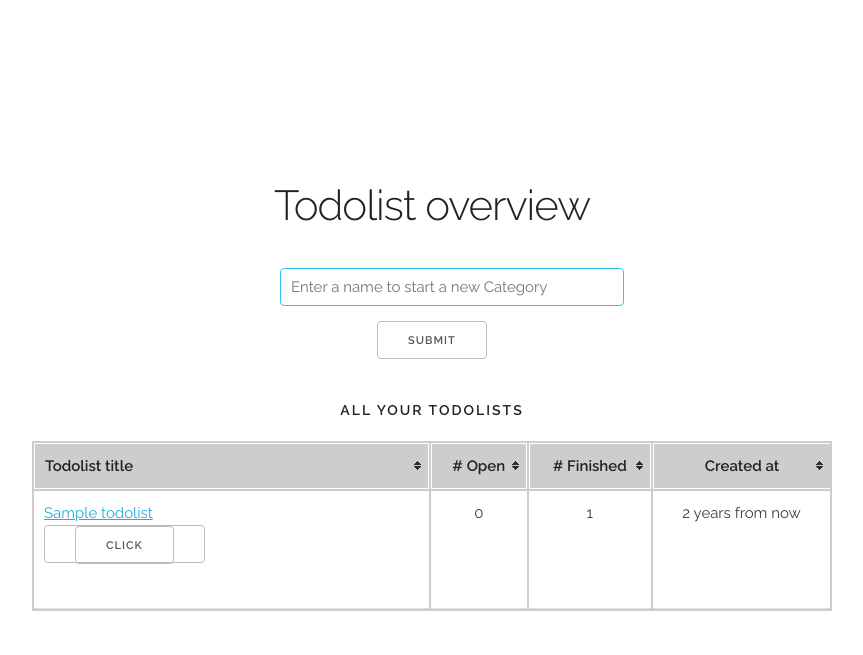
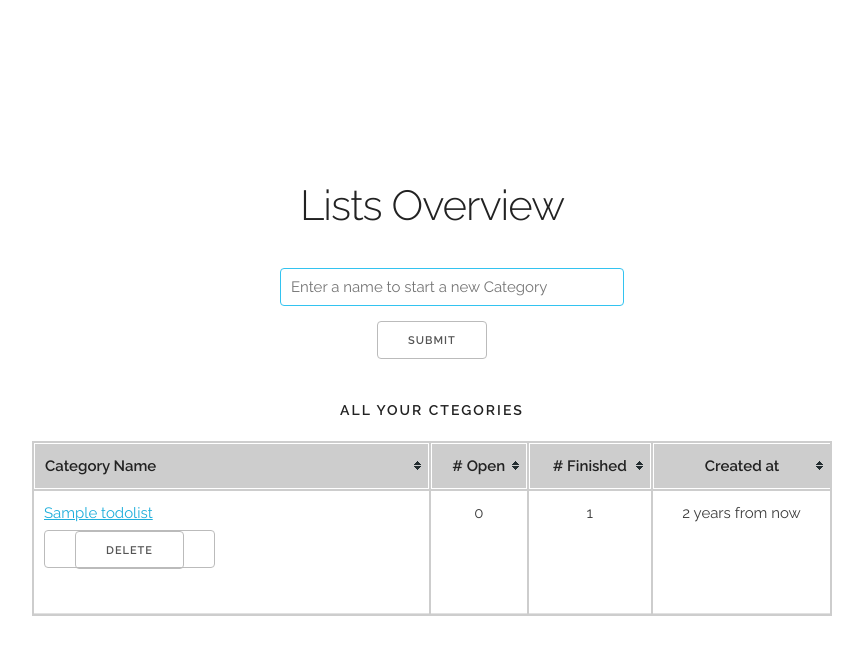
Before and after one commit to abhijitio/taskbucket, a Django app: page /todolists/ in a window 1280 px wide. Shown: the part 67-722 px from the top of the page, without its empty margins (208-1071 px from the left). Run offline with Django 3.2, Linux system fonts and the light colour scheme; a user stored in the database is signed in; tables that the repository leaves empty hold one stand-in row (values such as "Sample post"); some libraries are stand-ins or nearby versions.

Commit message:
Button fixed

```diff
--- a/lists/templates/lists/overview.html
+++ b/lists/templates/lists/overview.html
@@ -26,7 +26,7 @@ $(document).ready(function() {
 
 {% block body %}
 <section class="header">
-  <h2 class="title">Todolist overview</h2>
+  <h2 class="title">Lists Overview</h2>
   <div class="row">
     <div class="three columns value-prop"></div>
     <div class="six columns">
@@ -41,11 +41,11 @@ $(document).ready(function() {
   </div>
   <div class="row">
     <div class="u-full-width">
-      <h6 class="docs-header todolist-overview">All your todolists</h6>
+      <h6 class="docs-header todolist-overview">All your Ctegories</h6>
       <table id="todolist-overview-table" class="tablesorter">
         <thead>
           <tr>
-            <th class='todolist-title'>Todolist title</th>
+            <th class='todolist-title'>Category Name</th>
             <th># Open</th>
             <th># Finished</th>
             <th class="datetime">Created at</th>
@@ -58,7 +58,7 @@ $(document).ready(function() {
             <td class='todolist-title'><a href="{% url 'lists:todolist' todolist_id=todolist.id %}">{{ todolist.title }}</a>
                 <form action="{% url 'lists:cat_del' cat_id=todolist.id %}" method=post>
                   {% csrf_token %}
-                  <button><input id="submit" type="button" value="Click"/></button>
+                  <button style="margin-top:5px;"><input id="submit" type="button" value="Delete"/></input></button>
                 </form>
             </td>
             <td>{{ todolist.count_open }}</td>
--- a/lists/templates/lists/todolist.html
+++ b/lists/templates/lists/todolist.html
@@ -28,7 +28,7 @@
               <li><input type="checkbox" id="checkbox" data-todo-id="{{ todo.id }}"> <h1>{{ todo.description }}</h1><p>{{ todo.summary }}</p></li>
                 <form action="{% url 'lists:delete_task' todo_id=todo.id %}" method=post >
                   {% csrf_token %}
-                  <button id="submit" type="button" value="Click" /></button>
+                  <button style="margin-top:5px;"><input id="submit" type="button" value="Delete" /></input></button>
                 </form>
 
 
@@ -45,7 +45,7 @@
             <li><input type="checkbox" id="checkbox" data-todo-id="{{ todo.id }}" checked="checked"> {{ todo.description }}<p>{{ todo.summary }}</p></li>
               <form action="{% url 'lists:delete_task' todo_id=todo.id %}" method=post>
                   {% csrf_token %}
-                <button id="submit" type="button" value="Click" /></button>
+                <button style="margin-top:5px;"><input id="submit" type="button" value="Delete" /></input></button>
               </form>
             {% endif %}
           {% endfor %}
```
